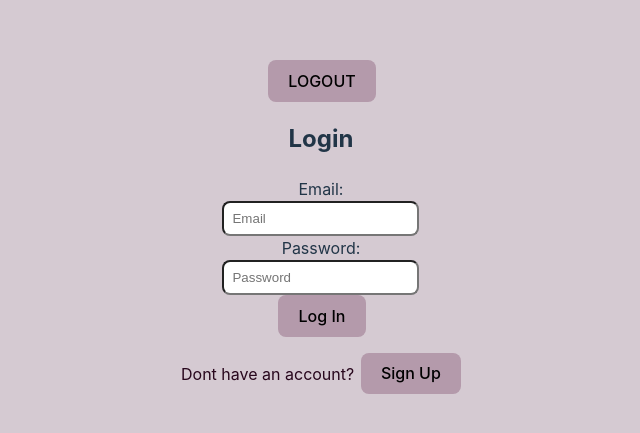
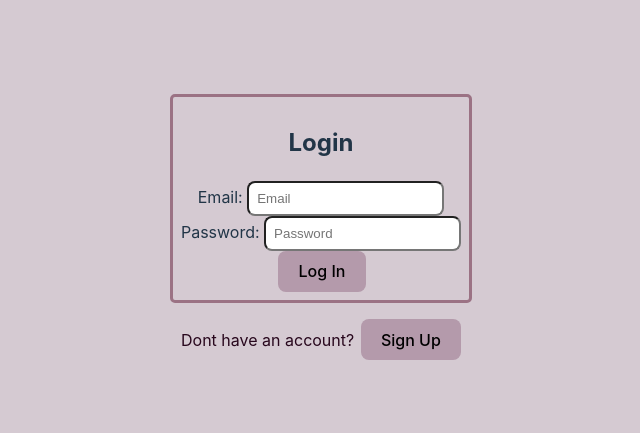
Before and after one commit to ElizabethAnnDavis/CapstoneFE, a React (Vite) app: page / in a window 1280 px wide. Shown: the part 165-598 px from the top of the page, without its empty margins (319-959 px from the left). Built offline with nearby package versions, Linux system fonts and the light colour scheme; no server answers.

Commit message:
small tweek

```diff
--- a/src/components/LoginForm/LoginForm.css
+++ b/src/components/LoginForm/LoginForm.css
@@ -6,6 +6,9 @@ form{
     display: flex;
     flex-direction: column;
     align-items: center;
+    border: solid rgba(81, 2, 33, 0.44);
+    padding: 8px;
+    border-radius: 5px;
 }
 
 input{
--- a/src/components/LoginForm/LoginForm.jsx
+++ b/src/components/LoginForm/LoginForm.jsx
@@ -25,10 +25,14 @@ export default function LoginForm({ setUserId, setNewUser }){
 
     return (
         <div className='forms'>
+            {/* <h2>Login</h2> */}
+            <form autoComplete='off' onSubmit={handleSubmit}>
                 <h2>Login</h2>
-            <form autoComplete='off' onSubmit={handleSubmit}>
+                <div className='emailFeilds'>
                     <label htmlFor='email'>Email: </label>
                     <input onChange={(e) => setFormData({ ...formData, [e.target.name]: e.target.value })} type='email' id='email' name='email' placeholder='Email' />
+                </div>
+                <div className='pswdFeilds'>
                     <label htmlFor='password'>Password: </label>
                     <input
                         onChange={(e) => setFormData({ ...formData, [e.target.name]: e.target.value })}
@@ -38,7 +42,8 @@ export default function LoginForm({ setUserId, setNewUser }){
                         placeholder='Password'
                         minLength='6'
                     />
-                <button type='submit'>Log In</button>
+                </div>
+                <button className='loginBtn' type='submit'>Log In</button>
             </form>
             <p>Dont have an account? <button onClick={() => setNewUser(true)}>Sign Up</button></p>
         </div>
--- a/src/pages/LoginPage.jsx
+++ b/src/pages/LoginPage.jsx
@@ -8,7 +8,7 @@ export default function LoginPage({ userId, setUserId }){
     const [newUser, setNewUser] = useState(false);
     return(
         <>
-            <LogoutBtn/>
+            {/* <LogoutBtn/> */}
             {newUser ? (
                 <SignUpForm setUserId={setUserId} setNewUser={setNewUser}/>
             ) : (
```
Lines whose indentation alone changed are shown as unchanged.
